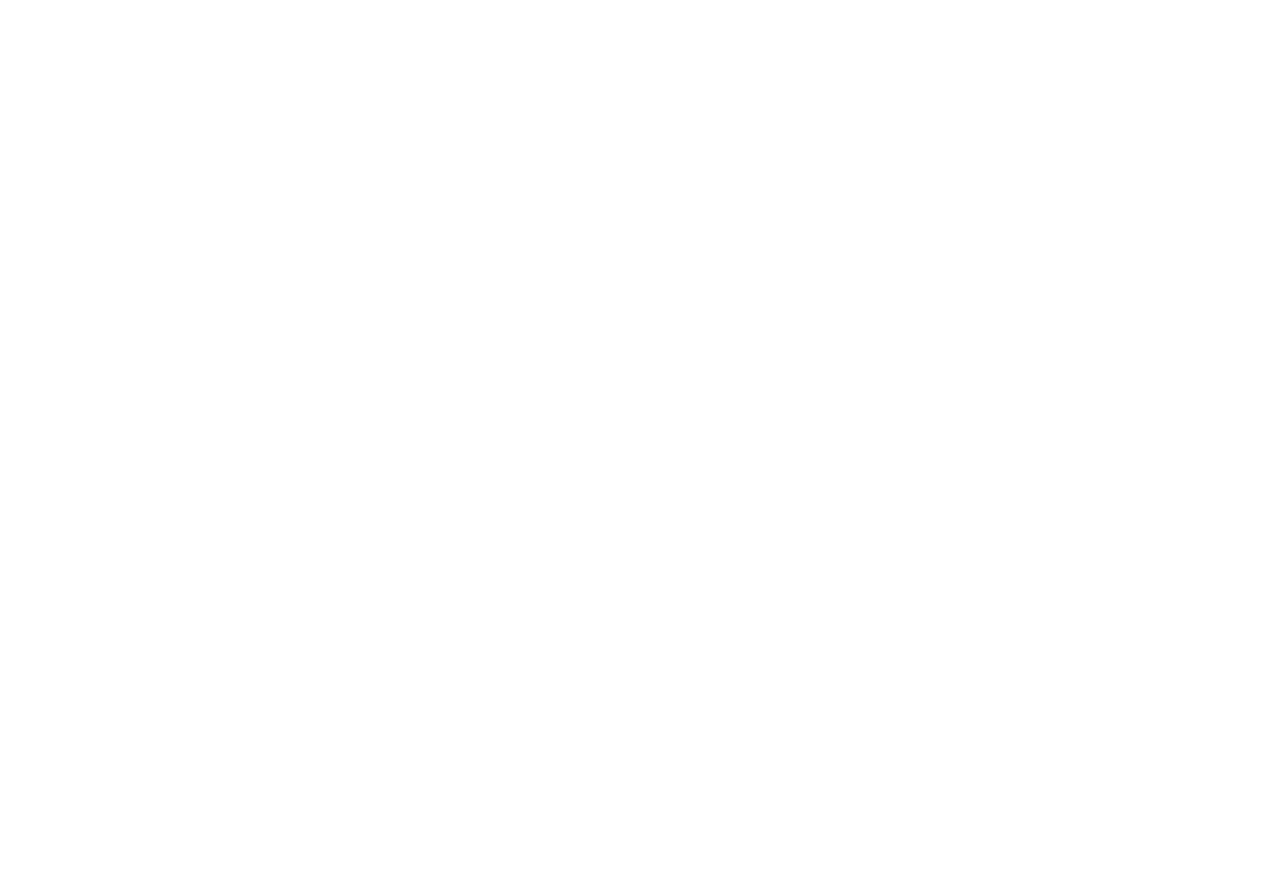
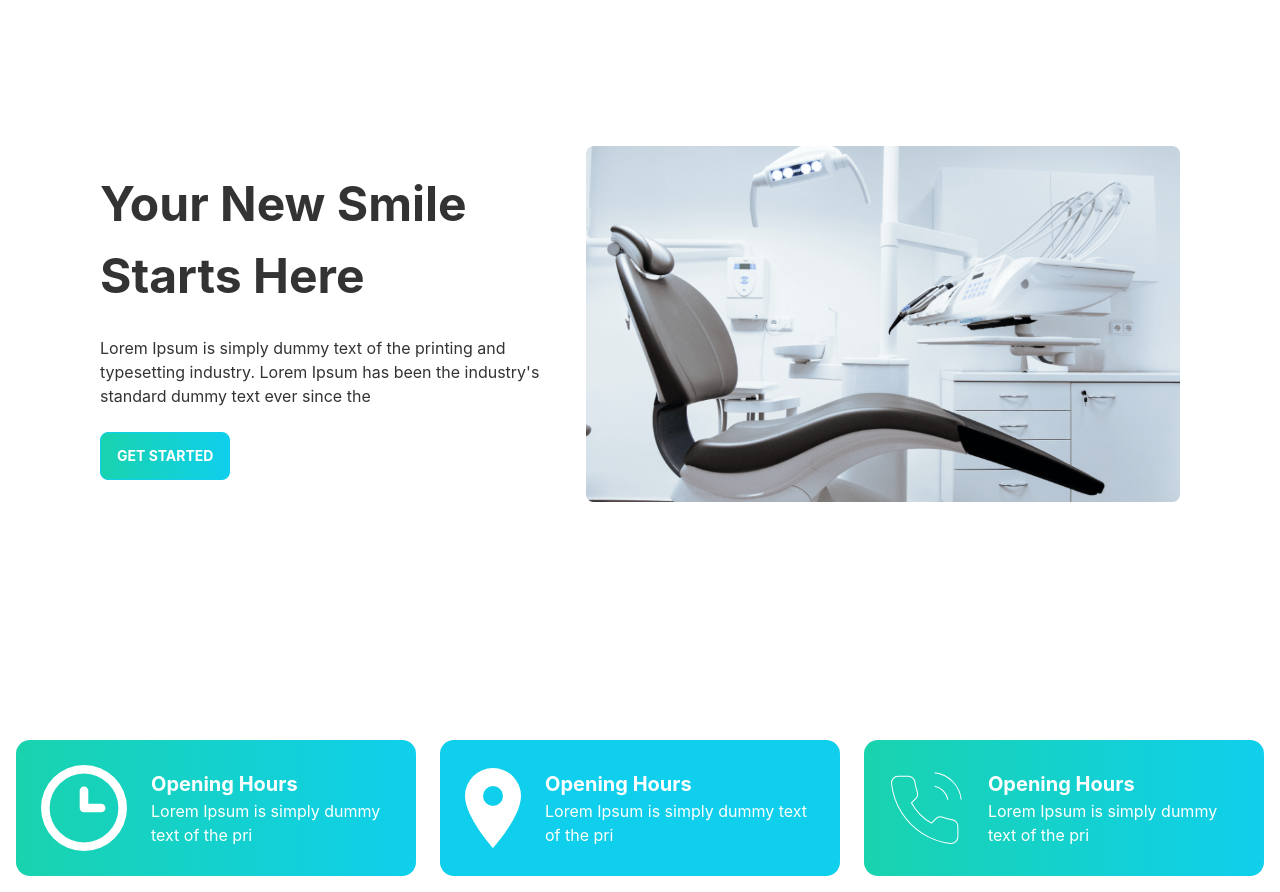
Before and after one commit to mh4bib/doctors-portal-client, a React (Create React App) app: page / in a window 1280 px wide. Shown: the part 140-1032 px from the top of the page. Before the commit the page ends 800 px from the top, so only its background shows below. Built offline with nearby package versions, Linux system fonts and the light colour scheme.

Commit message:
ingo card added

```diff
--- /dev/null
+++ b/src/Pages/Home/Banner/Banner.js
@@ -0,0 +1,19 @@
+import React from 'react';
+import chair from '../../../assets/images/chair.png';
+
+const Banner = () => {
+    return (
+        <div className="hero min-h-screen md:px-[84px]">
+            <div className="hero-content flex-col lg:flex-row-reverse">
+                <img className='w-full md:w-[594px]' src={chair} alt="" />
+                <div className='w-full md:w-[655px] text-left'>
+                    <h1 className="text-[48px] font-bold">Your New Smile Starts Here</h1>
+                    <p className="py-6">Lorem Ipsum is simply dummy text of the printing and typesetting industry. Lorem Ipsum has been the industry's standard dummy text ever since the</p>
+                    <button className="btn btn-primary uppercase text-white font-bold bg-gradient-to-r from-secondary to-primary">Get Started</button>
+                </div>
+            </div>
+        </div>
+    );
+};
+
+export default Banner;
--- /dev/null
+++ b/src/Pages/Home/BannerCard.js
@@ -0,0 +1,34 @@
+import React from 'react';
+import clock from '../../assets/icons/clock.svg';
+import location from '../../assets/icons/marker.svg';
+import phone from '../../assets/icons/phone.svg';
+
+const BannerCard = () => {
+    return (
+        <div className='grid grid-cols-1 md:grid-cols-3 gap-[24px] p-4 text-white'>
+            <div className='flex flex-col md:flex-row bg-primary p-[25px] items-center rounded-[14px] bg-gradient-to-r from-secondary to-primary'>
+                <img className='w-[86px]' src={clock} alt="" />
+                <div className='text-left mt-[24px] md:ml-[24px] md:mt-0'>
+                    <h3 className='text-[20px] font-bold'>Opening Hours</h3>
+                    <p>Lorem Ipsum is simply dummy text of the pri</p>
+                </div>
+            </div>
+            <div className='flex flex-col md:flex-row bg-primary p-[25px] items-center rounded-[14px] bg-accent'>
+                <img className='w-[62px]' src={location} alt="" />
+                <div className='text-left mt-[24px] md:ml-[24px] md:mt-0'>
+                    <h3 className='text-[20px] font-bold'>Opening Hours</h3>
+                    <p>Lorem Ipsum is simply dummy text of the pri</p>
+                </div>
+            </div>
+            <div className='flex flex-col md:flex-row bg-primary p-[25px] items-center rounded-[14px] bg-gradient-to-r from-secondary to-primary'>
+                <img className='w-[77px]' src={phone} alt="" />
+                <div className='text-left mt-[24px] md:ml-[24px] md:mt-0'>
+                    <h3 className='text-[20px] font-bold'>Opening Hours</h3>
+                    <p>Lorem Ipsum is simply dummy text of the pri</p>
+                </div>
+            </div>
+        </div>
+    );
+};
+
+export default BannerCard;
--- a/src/Pages/Home/Home.js
+++ b/src/Pages/Home/Home.js
@@ -1,9 +1,12 @@
 import React from 'react';
+import Banner from './Banner/Banner';
+import BannerCard from './BannerCard';
 
 const Home = () => {
     return (
         <div>
-            <h1>I am your Home</h1>
+            <Banner></Banner>
+            <BannerCard></BannerCard>
         </div>
     );
 };
```
